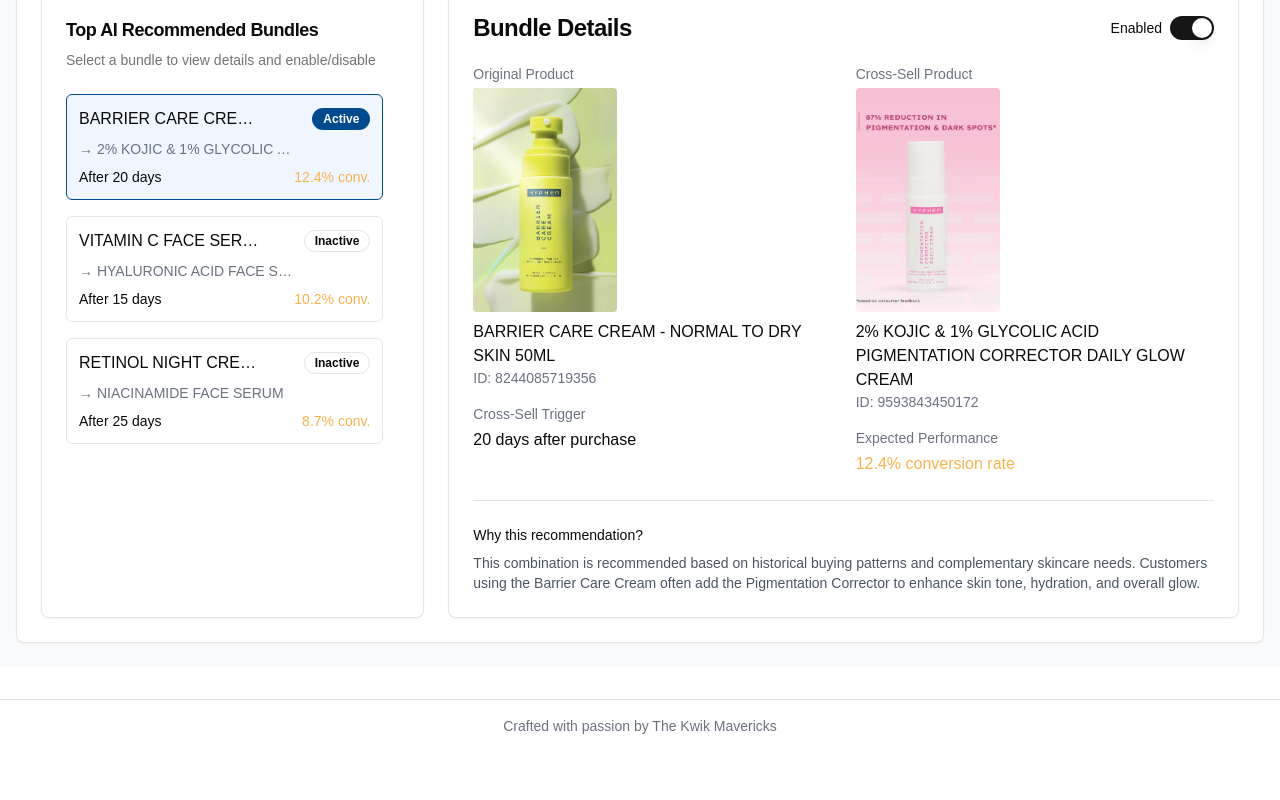
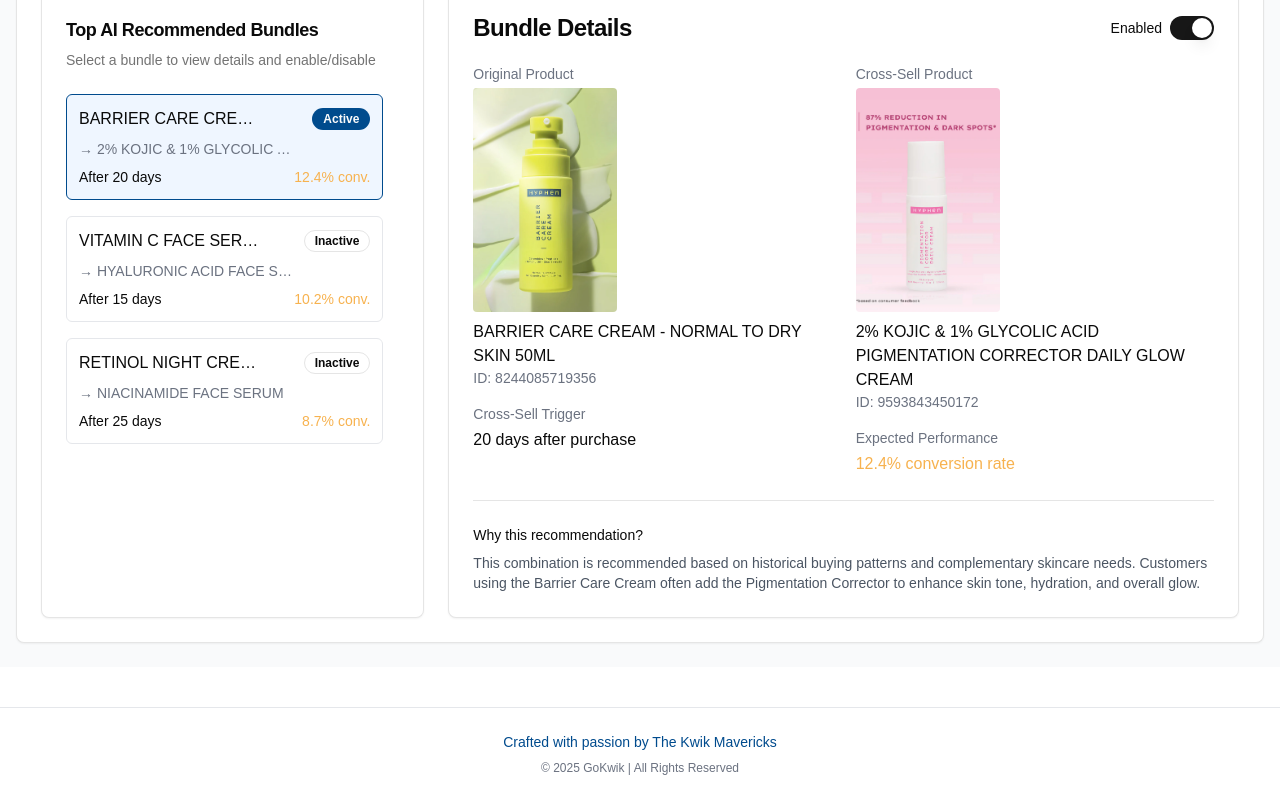
Before and after one commit to vipul-tanwar/gokwik-kwiksell, a Next.js app: page / in a window 1280 px wide. Shown: the part 345-1145 px from the top of the page. Before the commit the page ends 1097 px from the top, so only its background shows below. Built offline with nearby package versions, Linux system fonts and the light colour scheme.

Commit message:
Read me changes

```diff
--- a/app/layout.tsx
+++ b/app/layout.tsx
@@ -17,8 +17,17 @@ export default function RootLayout({
     <html lang="en">
       <body>
         {children}
-        <footer className="py-4 text-center text-sm text-gray-500 mt-8 border-t">
-          Crafted with passion by The Kwik Mavericks
+        <footer className="py-6 text-center mt-10 border-t border-gray-200">
+          <div className="container mx-auto px-4">
+            <div className="flex flex-col items-center justify-center">
+              <p className="text-sm font-medium" style={{ color: "#004B8D" }}>
+                Crafted with passion by The Kwik Mavericks
+              </p>
+              <p className="text-xs text-gray-500 mt-2">
+                © {new Date().getFullYear()} GoKwik | All Rights Reserved
+              </p>
+            </div>
+          </div>
         </footer>
         <Toaster />
       </body>
```
Also changed, not shown: 1 other file (tests, documents, lock files or other folders).
